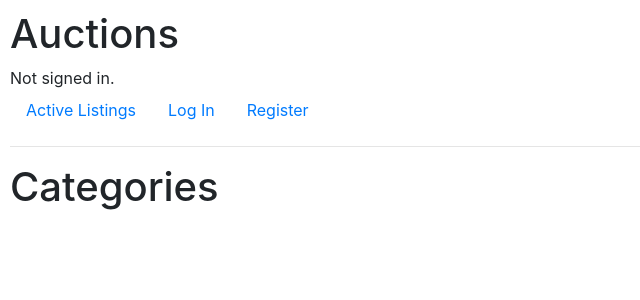
After one commit to Prateek61/commerce, a Django app: page /categoies in a window 1280 px wide. The commit adds this page. Shown: the top 300 px of the page, without its empty margins (0-640 px from the left). Run offline with Django 3.2, Linux system fonts and the light colour scheme; data that the repository does not hold is empty; some libraries are stand-ins or nearby versions.

Commit message:
Can now filter by category

```diff
--- /dev/null
+++ b/auctions/templates/auctions/categories.html
@@ -0,0 +1,13 @@
+{% extends "auctions/layout.html" %}
+
+{% block body %}
+    <h1>Categories</h1>
+    <!--Form for categories-->
+    {% for category in categories %}
+        <div class="category">
+            <a href="{% url 'category' category.name %}">
+                <div>{{ category.name }}</div>
+            </a>
+        </div>
+    {% endfor %}
+{% endblock %}
--- a/auctions/templates/auctions/layout.html
+++ b/auctions/templates/auctions/layout.html
@@ -28,6 +28,9 @@
                     <a class="nav-link" href="{% url 'watchlist' %}">Watchlist</a>
                 </li>
                 <li class="nav-item">
+                    <a class="nav-link" href="{% url 'categories' %}">Categories</a>
+                </li>
+                <li class="nav-item">
                     <a class="nav-link" href="{% url 'logout' %}">Log Out</a>
                 </li>
             {% else %}
--- a/auctions/urls.py
+++ b/auctions/urls.py
@@ -9,5 +9,7 @@ urlpatterns = [
     path("logout", views.logout_view, name="logout"),
     path("register", views.register, name="register"),
     path("create", views.create_listing, name="create"),
-    path("watchlist", views.watchlist, name='watchlist')
+    path("watchlist", views.watchlist, name='watchlist'),
+    path("categoies", views.all_categories, name="categories"),
+    path("category/<str:category>", views.category, name="category")
 ]
--- a/auctions/views.py
+++ b/auctions/views.py
@@ -4,7 +4,7 @@ from django.http import HttpResponse, HttpResponseRedirect, HttpRequest
 from django.shortcuts import render
 from django.urls import reverse
 
-from .models import User, Listing, WatchList
+from .models import User, Listing, WatchList, Category
 
 
 def index(request: HttpRequest) -> HttpResponse:
@@ -85,6 +85,21 @@ def watchlist(request: HttpRequest) -> HttpResponse:
             "title": "Watchlist"
         })
 
+def category(request: HttpRequest, category: str) -> HttpResponse:
+    category = Category.objects.get(name=category)
+    listings = Listing.objects.filter(category=category).order_by('-created')
+
+    return render(request, "auctions/index.html", {
+        "listings": listings,
+        "title": f"Active Listings({category.name})"
+    })
+
+def all_categories(request: HttpRequest) -> HttpResponse:
+    categories = Category.objects.all()
+
+    return render(request, "auctions/categories.html", {
+        "categories": categories
+    })
 
 def login_view(request: HttpRequest) -> HttpResponse:
     if request.method == "POST":
```
